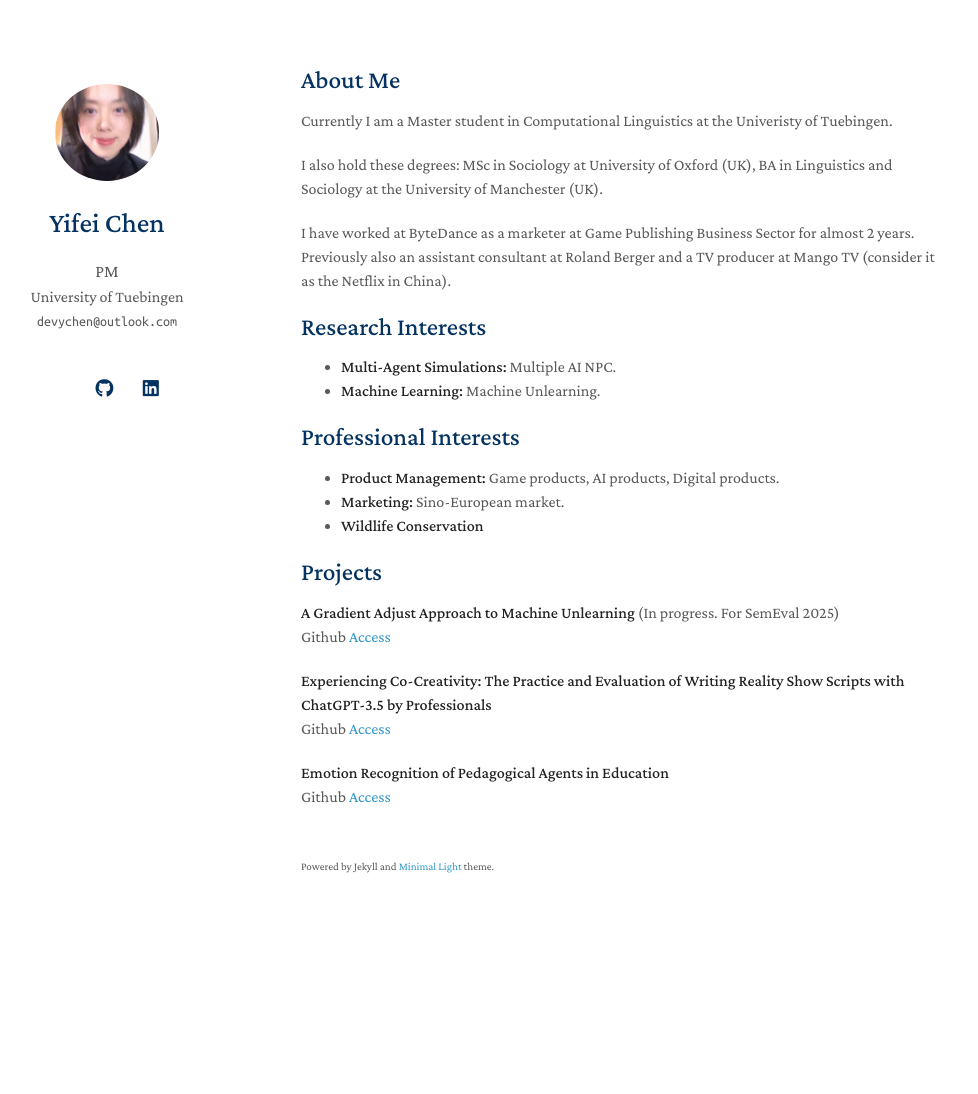
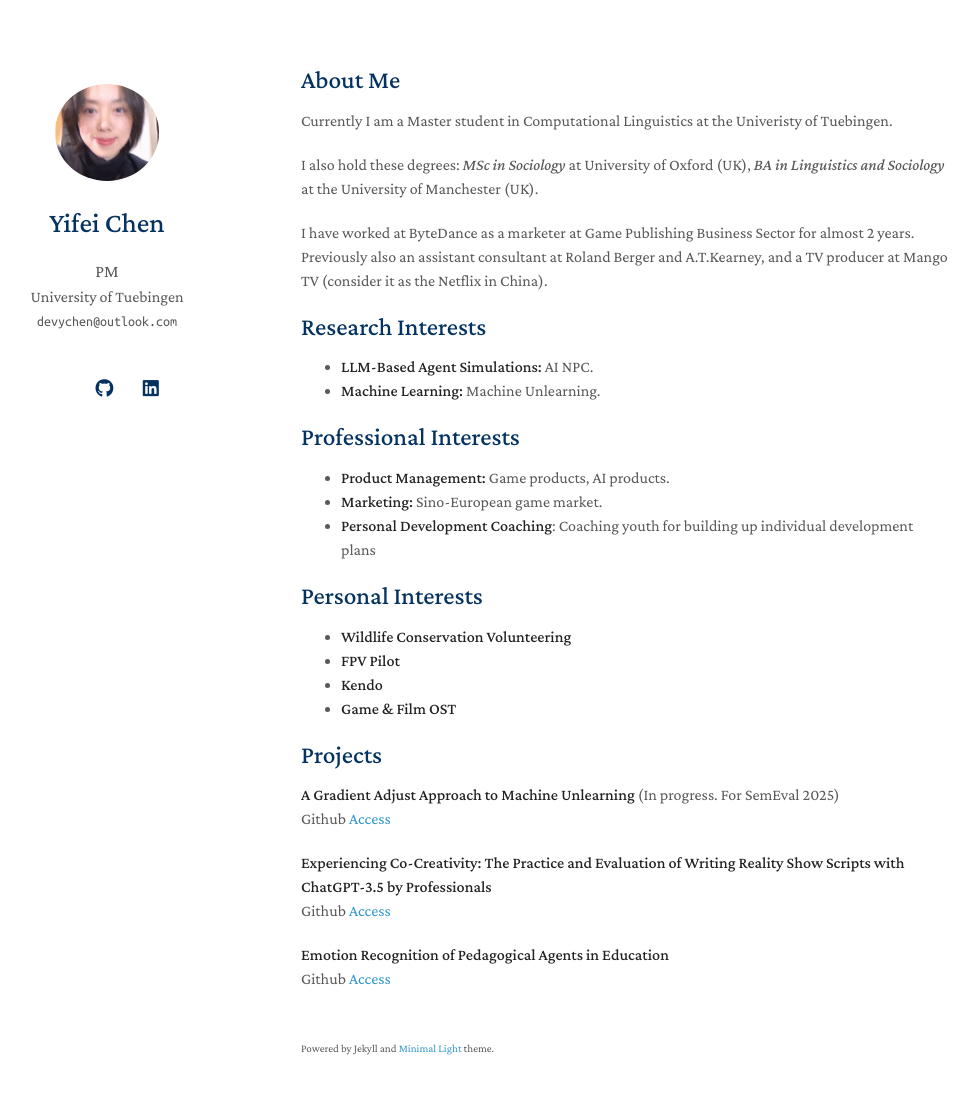
Before and after one commit to devychen/devychen.github.io, a Jekyll site: the page built from index.md, in a window 1280 px wide and 1129 px high. Shown: the top 1094 px of the window, without its empty margins (169-1147 px from the left). Built offline with Jekyll 4.4.1, drawn with Linux system fonts in a browser that asks for light colours; a style sheet for code colours, icons or effects is not loaded; our own code applies the rules of GitHub Pages for plain Markdown files.

Commit message:
Update index.md

```diff
--- a/index.md
+++ b/index.md
@@ -6,20 +6,29 @@ layout: homepage
 
 Currently I am a Master student in Computational Linguistics at the Univeristy of Tuebingen. <br>
 
-I also hold these degrees: MSc in Sociology at University of Oxford (UK), BA in Linguistics and Sociology at the University of Manchester (UK). <br>
+I also hold these degrees: _MSc in Sociology_ at University of Oxford (UK),
+_BA in Linguistics and Sociology_ at the University of Manchester (UK). <br>
 
-I have worked at ByteDance as a marketer at Game Publishing Business Sector for almost 2 years. Previously also an assistant consultant at Roland Berger and a TV producer at Mango TV (consider it as the Netflix in China).
+I have worked at ByteDance as a marketer at Game Publishing Business Sector for almost 2 years.
+Previously also an assistant consultant at Roland Berger and A.T.Kearney, and a TV producer at Mango TV (consider it as the Netflix in China).
 
 ## Research Interests
 
-- **Multi-Agent Simulations:** Multiple AI NPC.
+- **LLM-Based Agent Simulations:** AI NPC.
 - **Machine Learning:** Machine Unlearning.
 
 ## Professional Interests
 
-- **Product Management:** Game products, AI products, Digital products.
-- **Marketing:** Sino-European market.
-- **Wildlife Conservation**
+- **Product Management:** Game products, AI products.
+- **Marketing:** Sino-European game market.
+- **Personal Development Coaching**: Coaching youth for building up individual development plans
+
+## Personal Interests
+
+- **Wildlife Conservation Volunteering**
+- **FPV Pilot**
+- **Kendo**
+- **Game & Film OST**
 
 ## Projects
 
```
